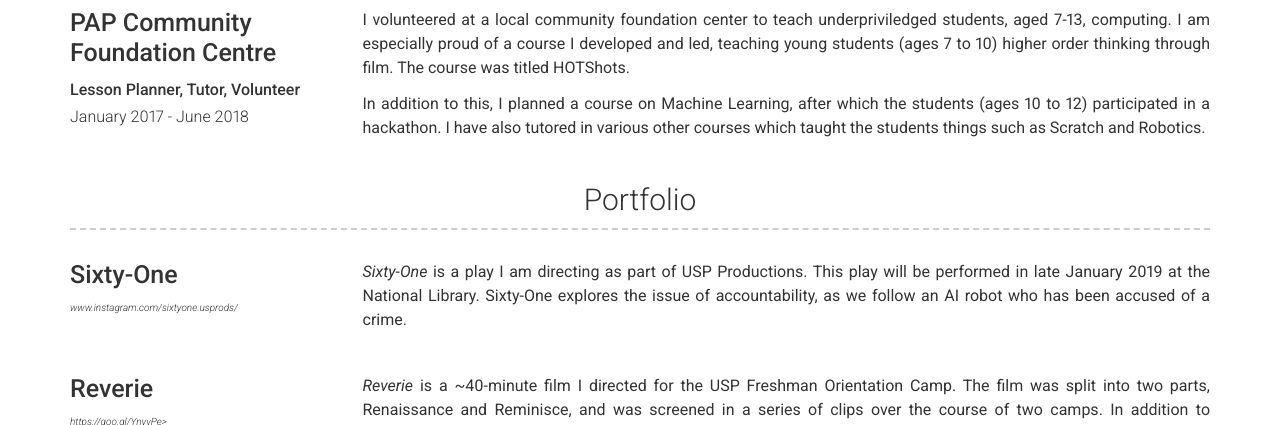
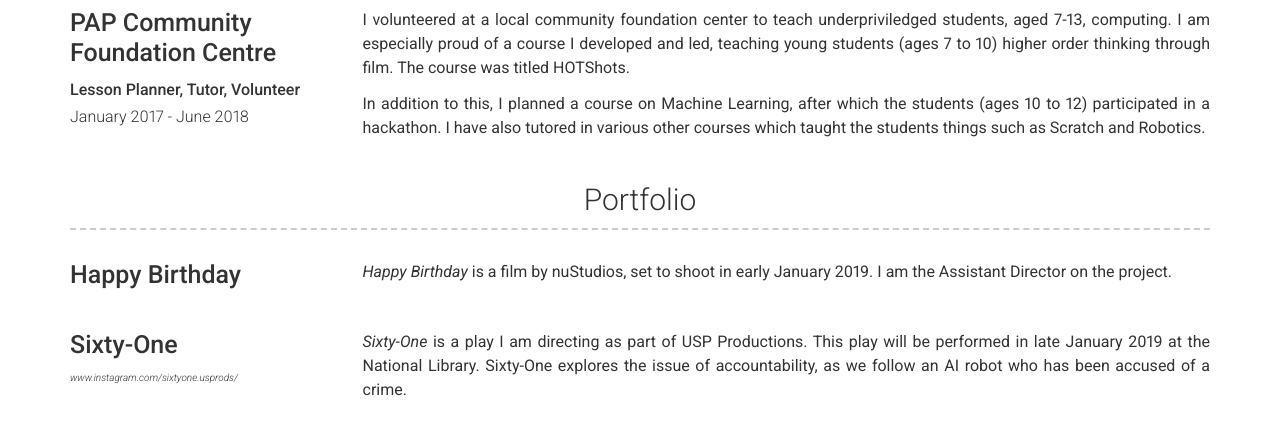
Before and after one commit to AnuKritiW/modern-resume-theme-site, a Jekyll site: the page built from index.md, in a window 1280 px wide and 900 px high, scrolled down 978 px, cut to the strip 0-425 px from the top of the window. Built offline with Jekyll 4.4.1, drawn with Linux system fonts in a browser that asks for light colours.

Commit message:
edited portfolio

```diff
--- a/_data/portfolio.yml
+++ b/_data/portfolio.yml
@@ -1,3 +1,7 @@
+- name: Happy Birthday
+  description: |
+    *Happy Birthday* is a film by nuStudios, set to shoot in early January 2019. I am the Assistant Director on the project.
+
 - name: Sixty-One
   link: www.instagram.com/sixtyone.usprods/
   description: |
```
